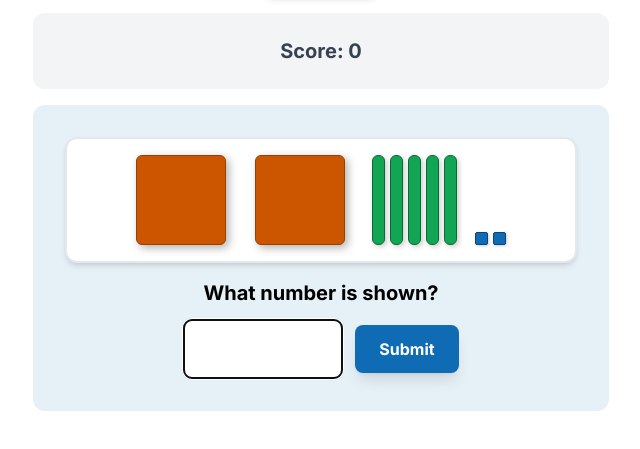
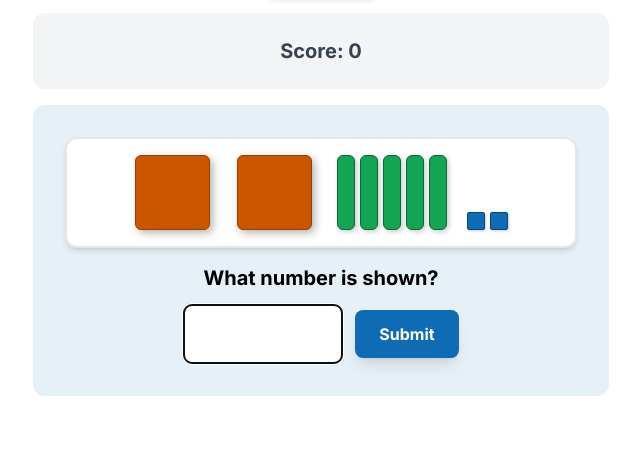
Before and after one commit to miketieden/counting, a plain HTML site: page index.html in a window 1280 px wide. Shown: the part 151-600 px from the top of the page, without its empty margins (319-959 px from the left). Drawn offline with nearby package versions, Linux system fonts and the light colour scheme.

Commit message:
modified:   index.html

```diff
--- a/index.html
+++ b/index.html
@@ -31,21 +31,13 @@
 
         /* --- Block Sizing and Appearance --- */
 
-        /* Responsive Font Sizing for Blocks (Base Unit Adjustment) */
-        /* Increased base font size for larger, clearer blocks in the single display area */
-        #single-card-display {
-            font-size: 15px; /* Base size for mobile blocks */
-        }
-        @media (min-width: 640px) {
-            #single-card-display {
-                font-size: 18px; /* Larger size for desktop blocks */
-            }
-        }
+        /* Responsive Font Sizing: REMOVED from display as blocks are now fixed in PX */
+        /* #single-card-display and media queries are removed to use fixed block sizes */
 
         /* Ones Blocks (Squares) - Blue: #0f6bb4 (1 unit) */
         .one-block {
-            width: 0.7em;
-            height: 0.7em;
+            width: 18px; /* Updated to 18px */
+            height: 18px; /* Updated to 18px */
             background-color: #0f6bb4;
             box-shadow: 1px 1px 3px rgba(0, 0, 0, 0.2);
             border: 1px solid #094777;
@@ -53,8 +45,8 @@
 
         /* Tens Blocks (Stacks) - Green: #12a553 (10 units) */
         .ten-block {
-            width: 0.7em;
-            height: 5em;
+            width: 18px; /* Updated to 18px */
+            height: 75px; /* Updated to 75px */
             background-color: #12a553;
             box-shadow: 2px 2px 5px rgba(0, 0, 0, 0.2);
             border: 1px solid #0a6936;
@@ -62,42 +54,41 @@
 
         /* Hundreds Block (Plates) - Burnt Orange: #cc5500 (100 units) */
         .hundred-block {
-            width: 5em;
-            height: 5em;
+            width: 75px;  /* Updated to 75px */
+            height: 75px; /* Updated to 75px */
             background-color: #cc5500;
             box-shadow: 3px 3px 8px rgba(0, 0, 0, 0.3);
             border: 1px solid #994000;
-            margin-right: 1.5em; /* Space from other units */
+            margin-right: 25px; /* Converted from 1.5em to px */
         }
 
         /* Block Layout Wrappers */
         .tens-wrapper {
             display: flex;
-            gap: 0.3em;
-            margin-right: 1.0em;
+            gap: 5px; /* Converted from 0.3em to px */
+            margin-right: 20px; /* Converted from 1.0em to px */
         }
 
         /* Ones Wrapper needs to wrap blocks, keeping the blocks at the bottom of the card */
         .ones-wrapper {
             display: flex;
             flex-wrap: wrap;
-            gap: 0.3em;
-            /* Adjust max-width slightly if needed, but 5em is fine */
-            max-width: 5em;
+            gap: 5px; /* Converted from 0.3em to px */
+            max-width: 75px; /* Adjusted to accommodate 3 blocks (18*3 + 5*2 = 64px) */
             align-content: flex-end; /* This ensures the blocks sit at the bottom */
         }
 
         /* Single Card Display */
         #single-card-display {
-            /* min-height changed to 5em, making it fluid but ensuring enough vertical space for the tallest blocks */
-            min-height: 5em;
+            /* Set min-height to accommodate the tallest block (75px) */
+            min-height: 100px; /* Added some extra room for padding/visual space */
             /* Card background is white */
             background-color: white;
         }
 
         /* Utility to make the blocks render neatly inside the display */
         .block-display {
-            min-height: 5em; /* Adjusted to match the new block height */
+            min-height: 75px; /* Matches the height of the tallest block */
             align-items: flex-end;
             display: flex;
             justify-content: center;
@@ -109,7 +100,6 @@
         .text-main-blue {
             color: #0f6bb4 !important;
         }
-        /* Confirmed: Text color is the same as the ten-block color: #12a553 */
         .text-main-green {
             color: #12a553 !important;
         }
@@ -126,11 +116,9 @@
         }
 
         /* Success/Error Feedback */
-        /* Updated to use the green block color #12a553 */
         .text-feedback-green {
             color: #12a553;
         }
-        /* Red is confirmed to be #d0021b */
         .text-feedback-red {
             color: #d0021b;
         }
```
